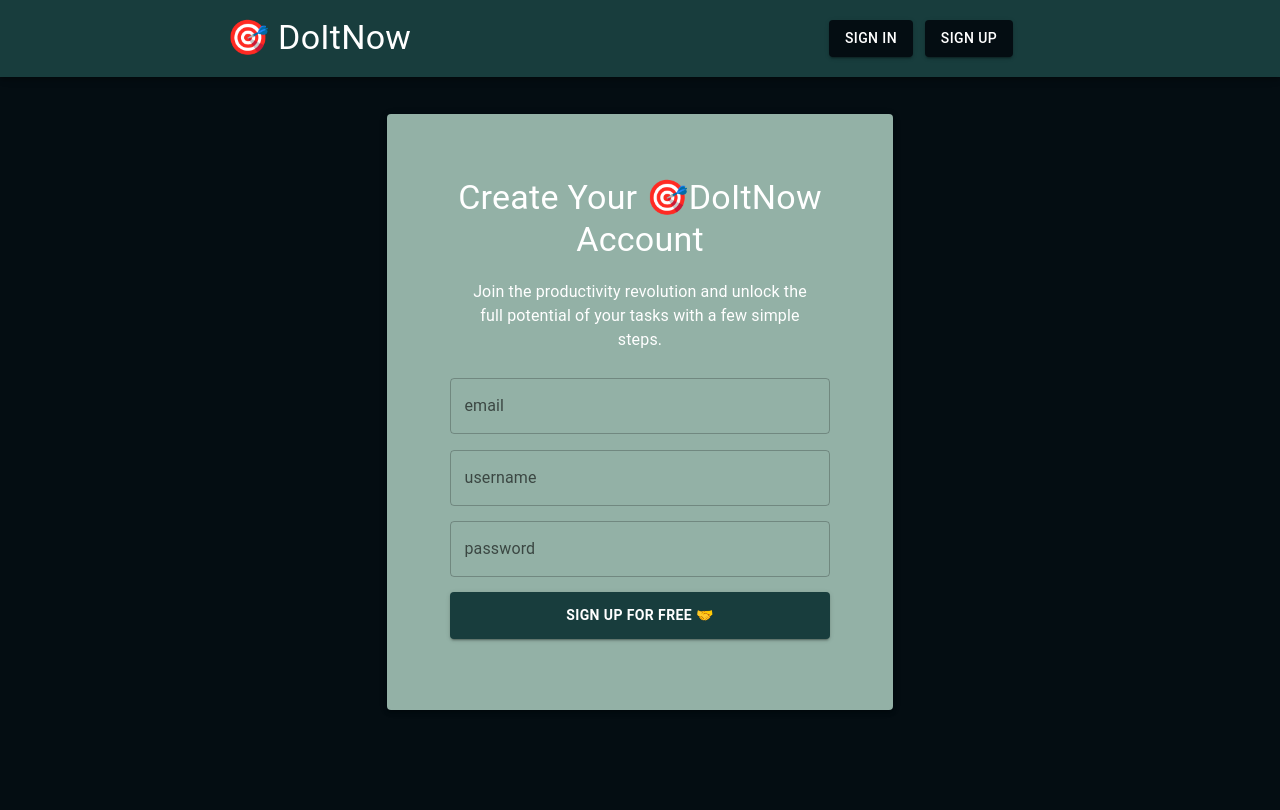
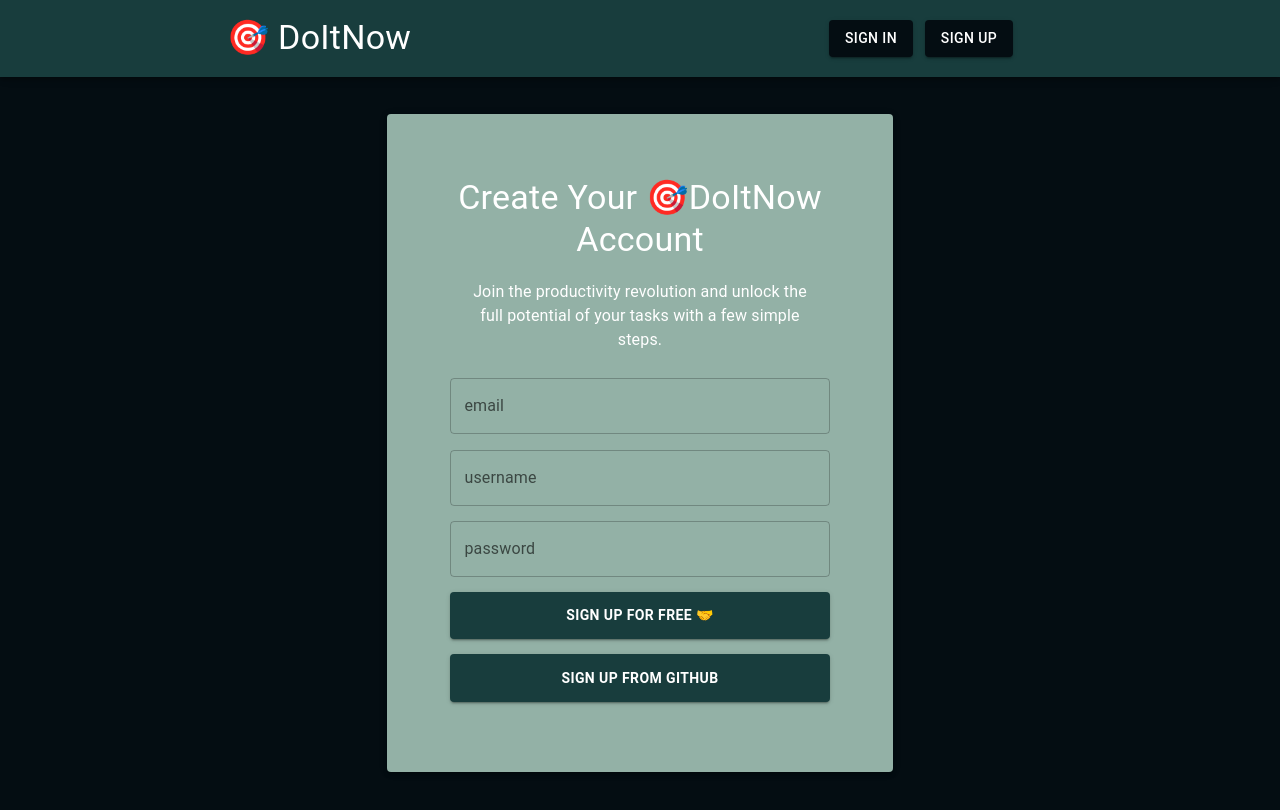
Before and after one commit to dineshnikhil/doitnow, a Next.js app: page /signup in a window 1280 px wide. Shown: the top 810 px of the page. Built offline with nearby package versions, Linux system fonts and the light colour scheme; no server answers.

Commit message:
added github signup option in the sing up form.

```diff
--- a/src/components/SignUpForm.tsx
+++ b/src/components/SignUpForm.tsx
@@ -9,6 +9,7 @@ type signupFormProps = {
 	username: React.RefObject<HTMLInputElement>;
 	password: React.RefObject<HTMLInputElement>;
 	onSignupHandler: (event: React.FormEvent) => void;
+	onSignupWithGithubHandler: (evernt: any) => void;
 };
 
 export default function SignUpForm({
@@ -16,6 +17,7 @@ export default function SignUpForm({
 	username,
 	password,
 	onSignupHandler,
+	onSignupWithGithubHandler,
 }: signupFormProps) {
 	return (
 		<Paper
@@ -50,6 +52,10 @@ export default function SignUpForm({
 					msg="Sign Up for Free 🤝"
 					onSigninHandler={onSignupHandler}
 				/>
+				<FormButton
+					msg="sign up from github"
+					onSigninHandler={onSignupWithGithubHandler}
+				/>
 			</form>
 		</Paper>
 	);
--- a/src/pages/api/todo/index.ts
+++ b/src/pages/api/todo/index.ts
@@ -10,9 +10,7 @@ export default async function handler(
 	res: NextApiResponse
 ) {
 	const { method, body } = req;
-	// const session = await getServerSession(req, res, AuthOptions);
 	const session = await getSession({ req });
-	console.log('i am session from api route', session);
 
 	if (method === 'GET') {
 		const todos = await Todo.find();
--- a/src/pages/signup.tsx
+++ b/src/pages/signup.tsx
@@ -1,6 +1,7 @@
 import SignUpForm from '@/components/SignUpForm';
 import { useRef } from 'react';
 import { useRouter } from 'next/router';
+import { signIn } from 'next-auth/react';
 
 export default function SignIn() {
 	const router = useRouter();
@@ -31,12 +32,17 @@ export default function SignIn() {
 		}
 	}
 
+	async function signupWithGithubHandler() {
+		signIn('github');
+	}
+
 	return (
 		<SignUpForm
 			email={email}
 			username={username}
 			password={password}
 			onSignupHandler={signupHandler}
+			onSignupWithGithubHandler={signupWithGithubHandler}
 		/>
 	);
 }
```
